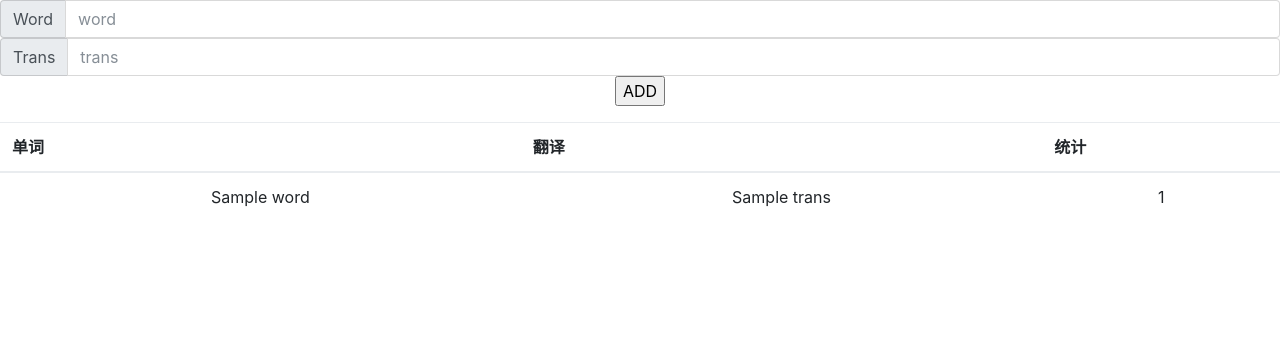
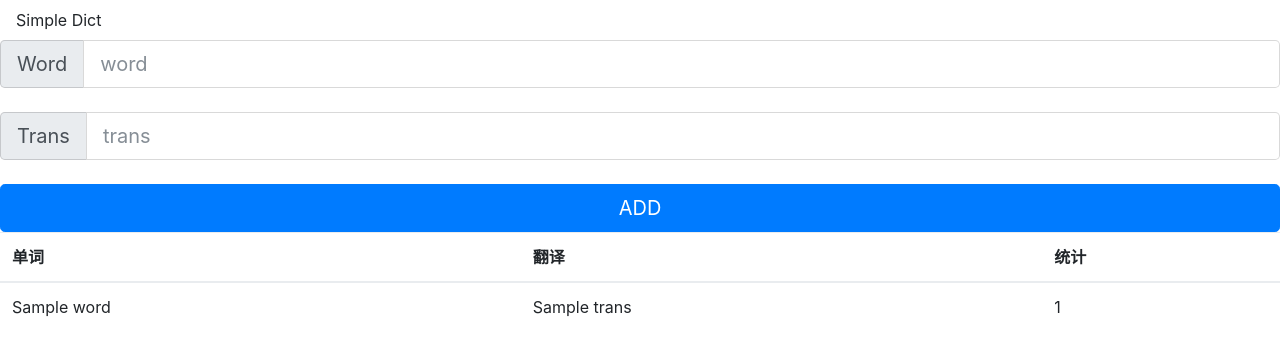
Before and after one commit to likeyiyy/simpledict, a Flask app: template templates/main.html in a window 1280 px wide. Shown: the top 356 px of the page. Run offline with Flask 2, Linux system fonts and the light colour scheme; the template is opened without the code that fills it: most values are stand-ins (such as "Sample title", 1, 10 or a date in 2020).

Commit message:
updated
Signed-off-by: likeyiyy <929812468@qq.com>

```diff
--- a/templates/main.html
+++ b/templates/main.html
@@ -18,17 +18,23 @@
     <![endif]-->
   </head>
   <body>
-    <div style="width:100%;text-align:center">
+<ul class="nav">
+  <li class="nav-item">
+    <a class="nav-link active">Simple Dict</a>
+  </li>
+</ul>
     <form method="post">
-        <div class="input-group">
+        <div class="input-group input-group-lg">
           <span class="input-group-addon" id="basic-addon1">Word</span>
           <input name=word type="text" class="form-control" placeholder="word" aria-describedby="basic-addon1">
         </div>
-        <div class="input-group">
+        <br>
+        <div class="input-group input-group-lg">
           <span class="input-group-addon" id="basic-addon1">Trans</span>
           <input name=trans type="text" class="form-control" placeholder="trans" aria-describedby="basic-addon1">
         </div>
-        <p><input type=submit value=ADD>
+        <br>
+        <input type=submit class="btn btn-primary btn-lg btn-block" value=ADD>
     </form>
     <table class="table">
         <thead>
@@ -48,7 +54,6 @@
             {% endfor %}
         </tbody>
     </table>
-</div>
 
     <!-- jQuery (necessary for Bootstrap's JavaScript plugins) -->
     <script src="https://cdn.bootcss.com/jquery/1.12.4/jquery.min.js"></script>
```
Also changed, not shown: 2 other files.
